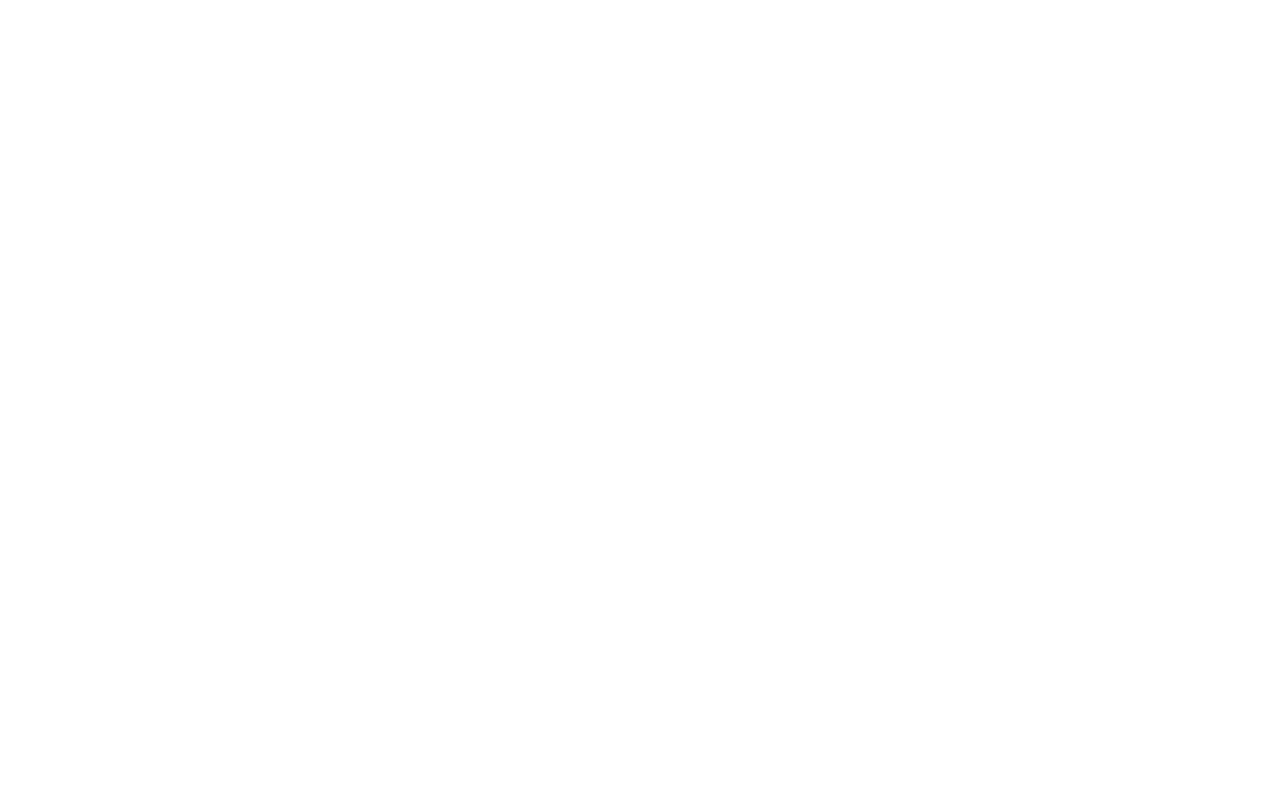
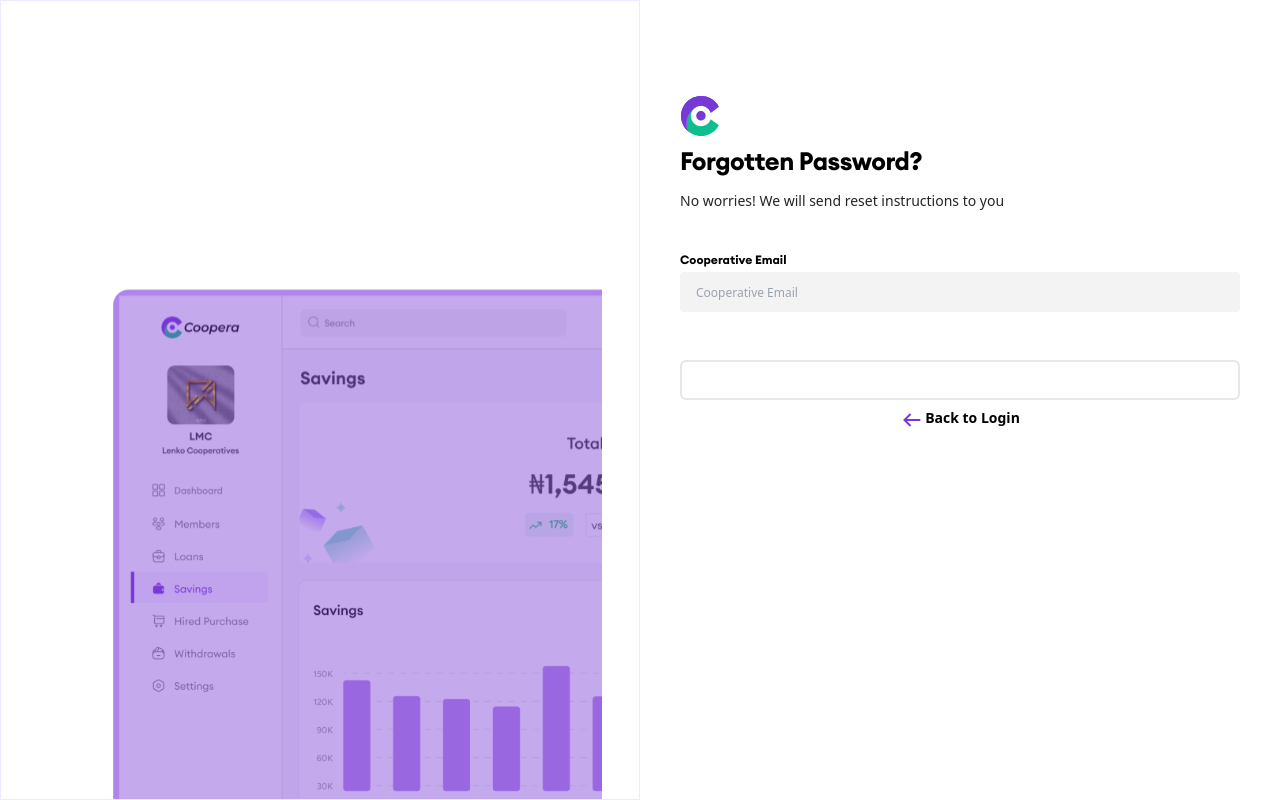
Before and after one commit to CooperaApp/Coopera-Member-Frontend, a React (Create React App) app: page /forgot-password in a window 1280 px wide. Before the commit this address had no page. Built offline with nearby package versions, Linux system fonts and the light colour scheme.

Commit message:
unfinished-forgotten-password

```diff
--- a/package.json
+++ b/package.json
@@ -7,12 +7,15 @@
     "@testing-library/jest-dom": "^5.17.0",
     "@testing-library/react": "^13.4.0",
     "@testing-library/user-event": "^13.5.0",
+    "axios": "^1.6.7",
     "react": "^18.2.0",
     "react-dom": "^18.2.0",
     "react-icons": "^5.0.1",
     "react-router-dom": "^6.22.0",
     "react-scripts": "5.0.1",
-    "web-vitals": "^2.1.4"
+    "react-toastify": "^10.0.4",
+    "web-vitals": "^2.1.4",
+    "yup": "^1.3.3"
   },
   "scripts": {
     "start": "craco start",
--- a/src/App.js
+++ b/src/App.js
@@ -2,6 +2,7 @@
 import Savings from "./pages/authorization/Savings";
 import TopNav from "./utils/reusable/TopNav";
 import SideBar from "./utils/reusable/SideBar";
+import ForgotPassword from "./pages/authorization/components/ForgotPassword";
 
 function App() {
   return (
@@ -9,6 +10,7 @@
       <BrowserRouter>
         <Routes>
          <Route path="/" element={<Savings />} />
+            <Route path="/forgot-password" element={<ForgotPassword/>} />
           <Route path="/savings" element={<Savings />} />
           <Route path="/top" element={<TopNav />} />
           <Route path="/side" element={<SideBar />} />
--- /dev/null
+++ b/src/pages/authorization/components/ForgotPassword.jsx
@@ -0,0 +1,129 @@
+import { useState } from "react";
+import BackArrow from "../../../assets/images/png/arrow-back.png";
+import CooperaLogo from "../../../assets/images/svg/CooperaLogo.svg";
+import DashboardImage from "../../../assets/images/svg/DashboardImg2.svg";
+import BackIcon from "../../../assets/images/svg/Back-Icon.svg";
+import { ForgetPassword } from "../../../utils/api/MembersAPICalls";
+import { notifySuccess, notifyError } from "../../../utils/functions/func";
+import {  ToastContainer, toast } from "react-toastify";
+
+
+const ForgotPassword = () => {
+
+    let initialState = {
+        email: "",
+    };
+
+    const [data, setData] = useState(initialState);
+
+    function handleChange (event) {
+        setData({
+            ...data,
+            [event.target.name]: event.target.value,
+        });
+    }
+
+
+    const forgotPassword = async (event) => {
+        event.preventDefault();
+
+        try {
+            const response = await ForgetPassword(data.email);
+            console.log("response => ", response);
+            if (response.data.success || response.status === 201) {
+                notifySuccess("Verification mail sent, please check your mail box");
+                setTimeout(() => {
+                    window.location.reload(); // Modify this line
+                }, 3000);
+            } else {
+                notifyError(response.data.message || "Unknown error occurred");
+            }
+        } catch (error) {
+            toast.error("Reset password failed");
+
+        }
+
+    };
+
+
+    return (
+        <div className="flex h-screen overflow-y-hidden pt-0">
+            <div className="border border-purple-100 w-1/2 bg-[#7C39DE] overflow-hidden">
+                <div className="relative">
+                    <img
+                        src={BackArrow}
+                        alt="Arrow Back"
+                        style={{
+                            maxWidth: "2%",
+                            maxHeight: "2%",
+                            position: "absolute",
+                            top: "3%",
+                            left: "2%",
+                            filter: "invert(1)",
+                        }}
+                    />
+                </div>
+                <div className="h-40 w-96 mt-12 ml-28 ">
+                    <p className="mb-5 authentication-big-font-style">
+                        Build your Cooperative Society using Coopera
+                    </p>
+                    <p className="authentication-small-font-style">
+                        With Coopera, managing your cooperative society is seamless. Elevate
+                        efficiency and foster financial growth
+                    </p>
+                </div>
+
+                <div className="mt-10 transition-all duration-300 rounded-lg blur-sm hover:blur-none ">
+                    <img
+                        className="w-96 ml-28 -m-32"
+                        src={DashboardImage}
+                        alt="Your Image"
+                        style={{ height: "705px", width: "489px" }}
+                    />
+                </div>
+            </div>
+
+            <div className="w-1/2 p-10 mt-20">
+                <img src={CooperaLogo} alt="Logo" className="h-10 w-10 -mt-6" />
+                <h2 className="forgotten-password-big-font">Forgotten Password?</h2>
+                <p className="forgotten-password-small-font">
+                    No worries! We will send reset instructions to you
+                </p>
+                <form className="" onSubmit={forgotPassword}>
+                    <div className="mb-5">
+                        <label className="sub-text-font-style">Cooperative Email</label>
+                        <br />
+                        <input
+                            type="email"
+                            className="w-full h-10 px-4 text-xs"
+                            style={{ backgroundColor: "#F3F3F3", borderRadius: "4px" }}
+                            placeholder="Cooperative Email"
+                            onChange={handleChange}
+                            value={data.email}
+                            name="email"
+                        ></input>
+                    </div>
+
+                    <div className="w-full h-10 px-4 rounded-md mb-2 bg-[#7C39DE] mt-12 cursor-pointer border-2 border-[#7C39DE] text-white flex items-center justify-center font-bold">
+                        <button className="font-semibold font-20 font-sans " type="submit">
+                            Send Reset Instructions
+                        </button>
+                        <ToastContainer/>
+
+                    </div>
+                </form>
+
+                <div className="flex shrink-0 items-center justify-center">
+                    <a
+                        className="text-sm text-[#7C39DE] flex font-sans whitespace-break-spaces font-bold"
+                        href="/login"
+                    >
+                        <img src={BackIcon} /> Back to Login
+                    </a>
+                </div>
+            </div>
+        </div>
+    );
+};
+
+export default ForgotPassword;
--- /dev/null
+++ b/src/utils/api/API_BASE_URL.jsx
@@ -0,0 +1 @@
+export const BASE_URL = "http://54.224.231.83:8081/api/v1";
--- /dev/null
+++ b/src/utils/api/MembersAPICalls.jsx
@@ -0,0 +1,56 @@
+import axios from "axios";
+import { BASE_URL } from "./API_BASE_URL";
+
+export const RegisterMember = async (payload) => {
+
+    const endpoint = "/api/v1/member/register";
+    const URL = `${BASE_URL}${endpoint}`;
+
+    try {
+        const response = await axios.post(URL, payload);
+        return response;
+    } catch (error) {
+        return error.response;
+
+    }
+};
+
+
+export const LoginMember = async (payload) => {
+
+    const endpoint = "/login";
+    const URL = `${BASE_URL}${endpoint}`;
+
+    try {
+        const response = await axios.post(URL, payload);
+        return response;
+    } catch (error) {
+        return error.response;
+    }
+};
+
+
+export const requestLoan = async (loanRequestData) => {
+    const endpoint = "/loans/requestLoan";
+    const URL = `${BASE_URL}${endpoint}`;
+
+    try {
+        const response = await axios.post(URL, loanRequestData);
+        return response;
+    } catch (error) {
+        return error.response;
+    }
+};
+export const ForgetPassword = (payload) => {
+    const endpoint = "/api/v1/member/forgotPassword";
+    const URL = `${BASE_URL}${endpoint}`;
+
+    return axios
+        .post(URL, { email: payload })
+        .then((response) => {
+            return response;
+        })
+        .catch((error) => {
+            throw error;
+        });
+};
--- /dev/null
+++ b/src/utils/functions/func.jsx
@@ -0,0 +1,48 @@
+import * as Yup from "yup";
+import {  toast } from "react-toastify";
+
+export const validationSchema = Yup.object().shape({
+    email: Yup.string().email("Invalid email address").required("Required"),
+    password: Yup.string()
+        .min(8, "Password must be at least 8 characters")
+        .required("Required"),
+    name: Yup.string()
+        .min(3, "Name must be at least 3 characters")
+        .required("Required"),
+});
+
+export function validateLastName(value) {
+    return value.length >= 2;
+}
+
+export function validateEmail(value) {
+    const emailRegex = /^[^\s@]+@[^\s@]+\.[^\s@]+$/;
+    return emailRegex.test(value);
+}
+
+export const notifySuccess = (arg) => {
+    toast.success(arg, {
+        position: "top-right",
+        autoClose: 3000,
+        hideProgressBar: true,
+        closeOnClick: true,
+        pauseOnHover: false,
+        draggable: true,
+        progress: undefined,
+        theme: "light",
+    });
+};
+
+
+export const notifyError = (arg) => {
+    toast.error(arg, {
+        position: "top-right",
+        autoClose: 3000,
+        hideProgressBar: true,
+        closeOnClick: true,
+        pauseOnHover: false,
+        draggable: true,
+        progress: undefined,
+        theme: "colored",
+    });
+};
```
Also changed, not shown: src/assets/images/png/arrow-back.png (added), 1 other file (tests, documents, lock files or other folders).
